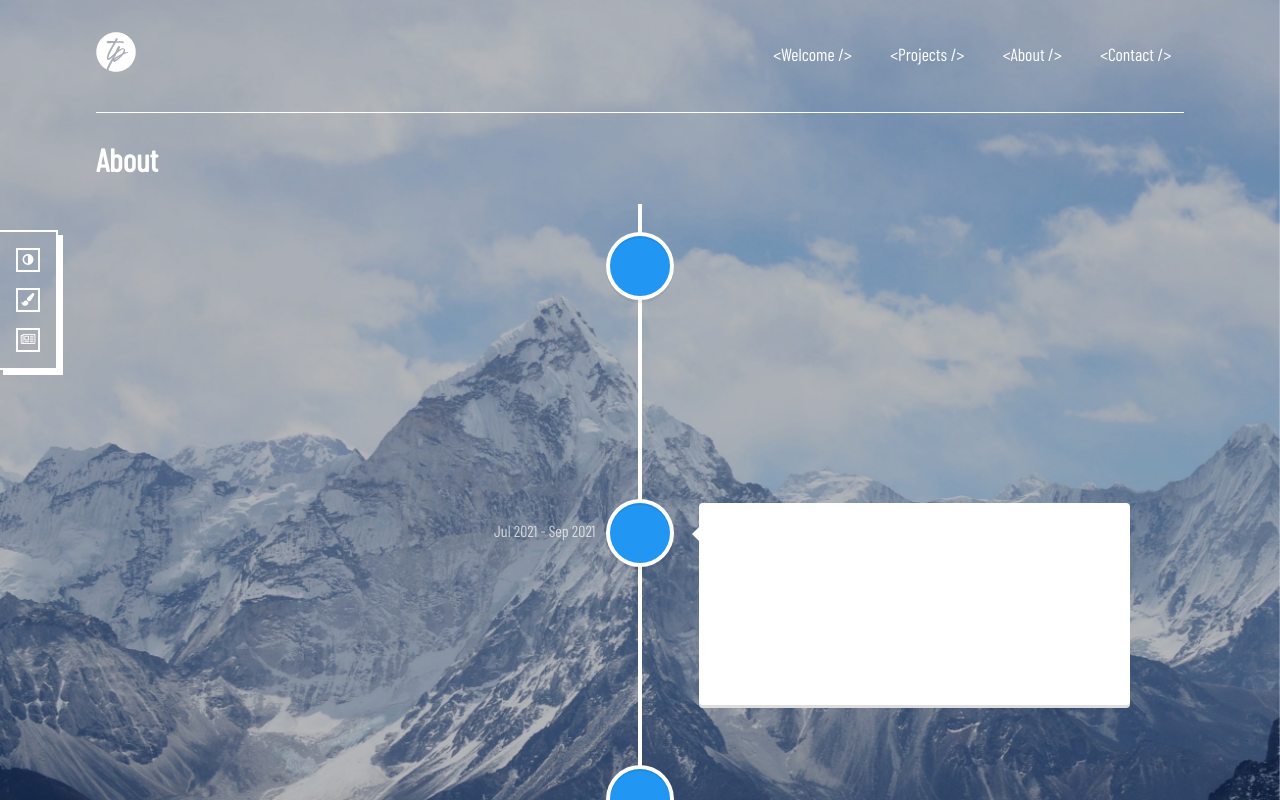
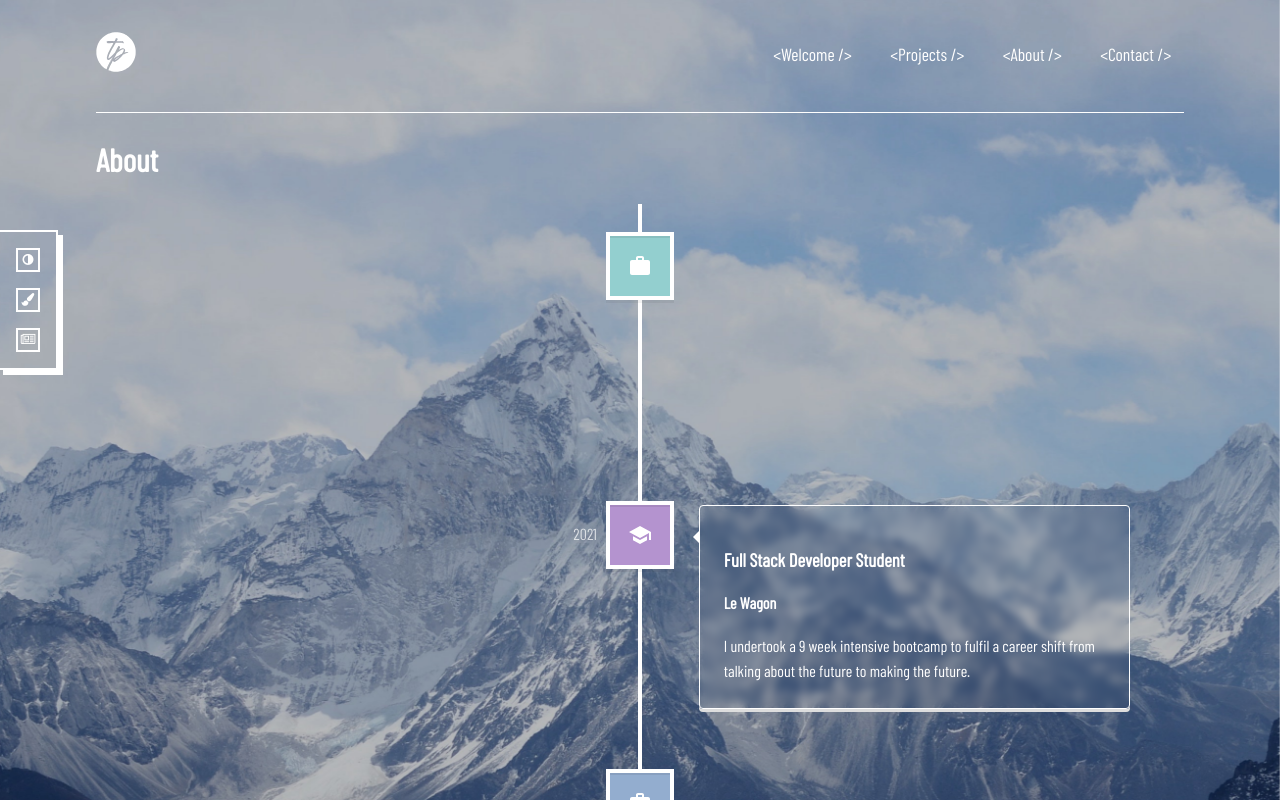
Before and after one commit to twperkins/portfolio, a React (Create React App) app: page /about in a window 1280 px wide. Built offline with nearby package versions, Linux system fonts and the light colour scheme; a web font is replaced by a local one.

Commit message:
styled all the timelines

```diff
--- a/package.json
+++ b/package.json
@@ -3,6 +3,8 @@
   "version": "0.1.0",
   "private": true,
   "dependencies": {
+    "@material-ui/core": "^4.12.3",
+    "@material-ui/icons": "^4.11.2",
     "@testing-library/jest-dom": "^5.11.4",
     "@testing-library/react": "^11.1.0",
     "@testing-library/user-event": "^12.1.10",
--- a/src/About.js
+++ b/src/About.js
@@ -1,6 +1,9 @@
 import React from "react";
+import './About.scss';
 import { VerticalTimeline, VerticalTimelineElement } from 'react-vertical-timeline-component';
 import 'react-vertical-timeline-component/style.min.css';
+import WorkIcon from '@material-ui/icons/Work';
+import SchoolIcon from '@material-ui/icons/School';
 
 function About(props) {
   return (
@@ -8,12 +11,11 @@ function About(props) {
       <h2>About</h2>
       <VerticalTimeline>
         <VerticalTimelineElement
-          className="timeline-work"
-          contentStyle={{ background: 'rgb(33, 150, 243)', color: '#fff' }}
-          contentArrowStyle={{ borderRight: '7px solid  rgb(33, 150, 243)' }}
-          date="Oct 2021 - present"
-          iconStyle={{ background: 'rgb(33, 150, 243)', color: '#fff' }}
-          // icon={<WorkIcon />}
+          className="timeline-current"
+          contentStyle={{ background: 'rgba(0, 0, 0, 0)', color: '#fff' }}
+          date="2021 - present"
+          iconClassName="timeline-current-icon"
+          icon={<WorkIcon />}
         >
           <h3 className="timeline-title">Teaching Assistant</h3>
           <h4 className="timeline-subtitle">Le Wagon</h4>
@@ -23,9 +25,9 @@ function About(props) {
         </VerticalTimelineElement>
         <VerticalTimelineElement
           className="timeline-study"
-          date="Jul 2021 - Sep 2021"
-          iconStyle={{ background: 'rgb(33, 150, 243)', color: '#fff' }}
-          // icon={<WorkIcon />}
+          date="2021"
+          iconClassName="timeline-study-icon"
+          icon={<SchoolIcon />}
         >
           <h3 className="timeline-title">Full Stack Developer Student</h3>
           <h4 className="timeline-subtitle">Le Wagon</h4>
@@ -36,8 +38,8 @@ function About(props) {
         <VerticalTimelineElement
           className="timeline-work"
           date="2018 - 2021"
-          iconStyle={{ background: 'rgb(33, 150, 243)', color: '#fff' }}
-          // icon={<WorkIcon />}
+          iconClassName="timeline-work-icon"
+          icon={<WorkIcon />}
         >
           <h3 className="timeline-title">Key Account Manager</h3>
           <h4 className="timeline-subtitle">Meltwater</h4>
@@ -48,8 +50,8 @@ function About(props) {
         <VerticalTimelineElement
           className="timeline-work"
           date="2016 - 2018"
-          iconStyle={{ background: 'rgb(33, 150, 243)', color: '#fff' }}
-          // icon={<WorkIcon />}
+          iconClassName="timeline-work-icon"
+          icon={<WorkIcon />}
         >
           <h3 className="timeline-title">Analyst</h3>
           <h4 className="timeline-subtitle">Meltwater</h4>
@@ -60,13 +62,25 @@ function About(props) {
         <VerticalTimelineElement
           className="timeline-study"
           date="2012 - 2015"
-          iconStyle={{ background: 'rgb(233, 30, 99)', color: '#fff' }}
-          // icon={<SchoolIcon />}
+          iconClassName="timeline-study-icon"
+          icon={<SchoolIcon />}
         >
-          <h3 className="timeline-title">B.A. History(Ancient and Modern)</h3>
+          <h3 className="timeline-title">B.A. History (Ancient and Modern)</h3>
           <h4 className="timeline-subtitle">University of Oxford</h4>
           <p>
             Spent 3 far too brief years spent delving into history at Oxford. Following my interests, I specialised in the collapse of the Roman Republic for the ancient aspect and the Medieval and late Early Modern periods for the modern parts.
+          </p>
+        </VerticalTimelineElement>
+        <VerticalTimelineElement
+          className="timeline-study"
+          date="2007 - 2012"
+          iconClassName="timeline-study-icon"
+          icon={<SchoolIcon />}
+        >
+          <h3 className="timeline-title">A Levels (A*AAA)</h3>
+          <h4 className="timeline-subtitle">Marlborough College</h4>
+          <p>
+            5 undoubtedly formative years. Whilst history was always my passion, with an eye to the future I ignored those asking "when will we ever use this" in maths. That certainly paid off 10 years later when I explored coding!
           </p>
         </VerticalTimelineElement>
       </VerticalTimeline>
--- a/src/About.scss
+++ b/src/About.scss
@@ -0,0 +1,122 @@
+.vertical-timeline-element-content {
+  -webkit-box-shadow: none;
+  box-shadow: none;
+}
+
+.vertical-timeline-element-icon {
+  -webkit-box-shadow: none;
+  box-shadow: none;
+}
+
+.mono {
+  .vertical-timeline-element-content {
+    border: solid 1px white;
+    background-color: transparent;
+    backdrop-filter: blur(4px);
+  }
+  .vertical-timeline-element-content-arrow {
+    border-right: 7px solid white;
+  }
+  .vertical-timeline-element-icon {
+    border-radius: 0%;
+  }
+  .timeline-current-icon {
+    background-color: rgb(147, 207, 207);
+  }
+  .timeline-work-icon {
+    background-color: rgb(147, 173, 207);
+  }
+  .timeline-study-icon {
+    background-color: rgb(180, 147, 207);
+  }
+}
+
+.tint {
+  .vertical-timeline::before {
+    content: '';
+    position: absolute;
+    top: 0;
+    left: 18px;
+    height: 100%;
+    width: 4px;
+    background: black;
+  }
+  .vertical-timeline-element-content {
+    border: solid 1px black;
+    background-color: transparent;
+    backdrop-filter: blur(4px);
+    h3 {
+      color: black;
+    }
+    h4 {
+      color: black;
+    }
+    p {
+      color: black;
+    }
+    span {
+      color: black;
+    }
+  }
+  .vertical-timeline-element-content-arrow {
+    border-right: 7px solid black;
+  }
+  .vertical-timeline-element-icon {
+    border: solid 4px rgba(256, 256, 256, 0.5);
+  }
+  .timeline-current-icon {
+    background-color: #abd3bb;
+  }
+  .timeline-work-icon {
+    background-color: #f7797d;
+  }
+  .timeline-study-icon {
+    background-color: #fbd886;
+  }
+}
+
+.type {
+  .vertical-timeline::before {
+    content: '';
+    position: absolute;
+    top: 0;
+    left: 18px;
+    height: 100%;
+    width: 4px;
+    background: black;
+  }
+  .vertical-timeline-element-content {
+    border: solid 2px black;
+    background-color: transparent;
+    backdrop-filter: blur(4px);
+    h3 {
+      color: black;
+    }
+    h4 {
+      color: black;
+    }
+    p {
+      color: black;
+    }
+    span {
+      color: black;
+    }
+  }
+  .vertical-timeline-element-content-arrow {
+    border-right: 7px solid black;
+  }
+  .vertical-timeline-element-icon {
+    border-radius: 8px;
+    border: solid 4px black;
+  }
+  .timeline-current-icon {
+    color: cornsilk;
+    background-color: black;
+  }
+  .timeline-work-icon {
+    background-color: cornsilk;
+  }
+  .timeline-study-icon {
+    background-color: cornsilk;
+  }
+}
```
Also changed, not shown: 2 other files (tests, documents, lock files or other folders).
